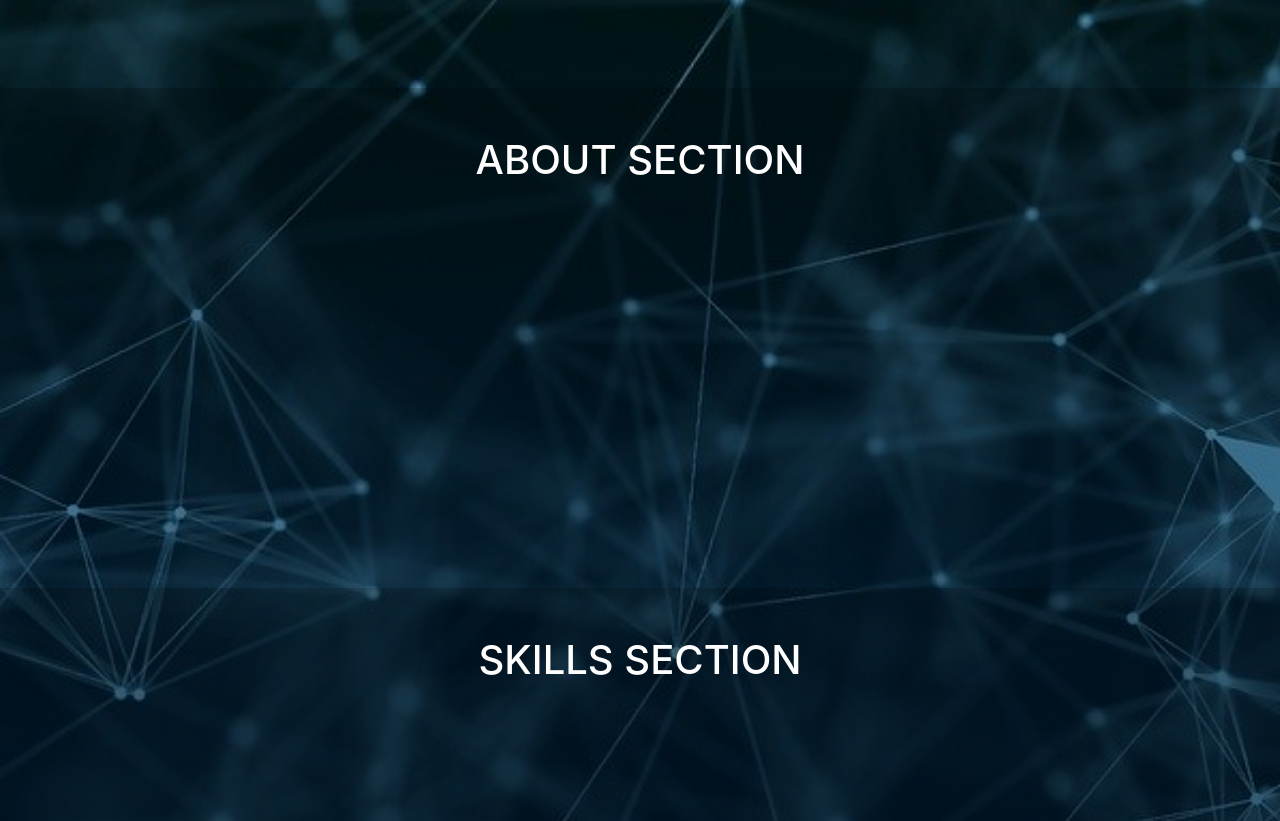
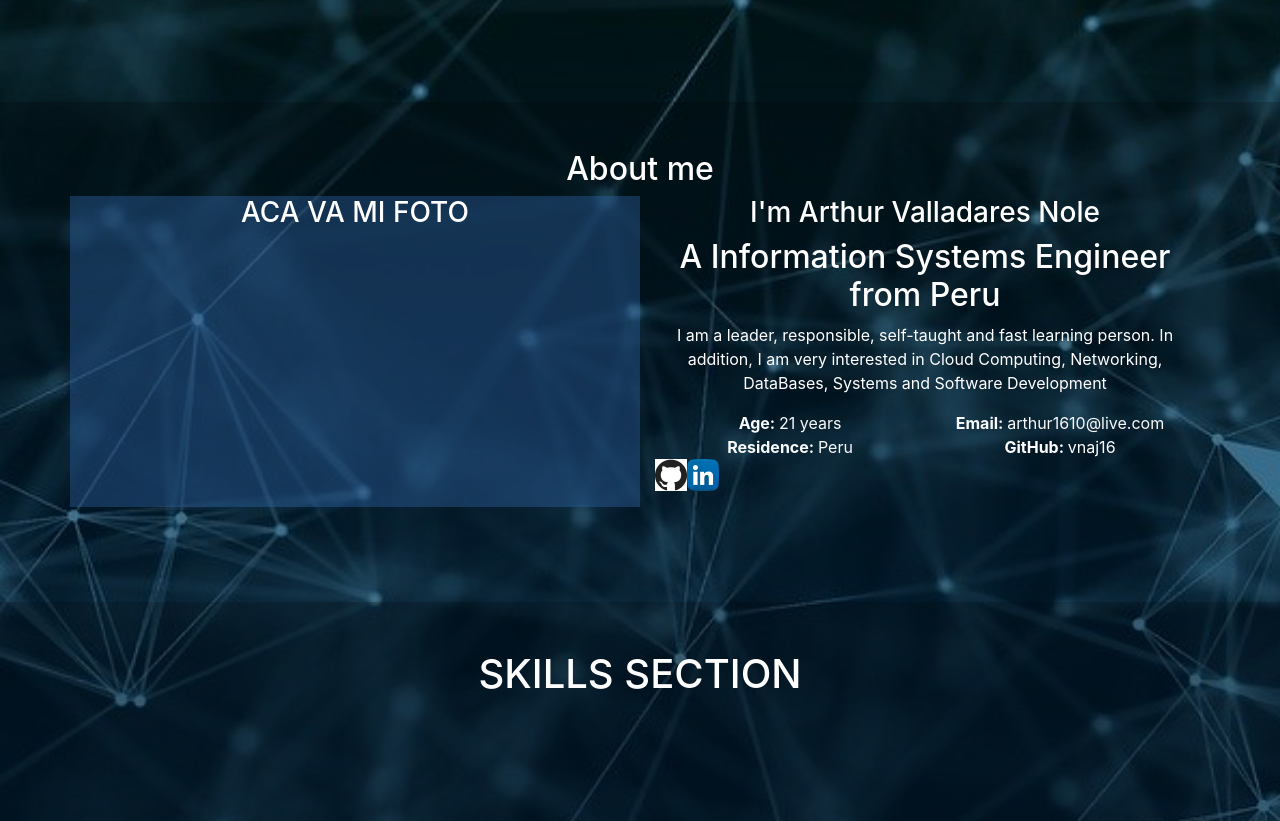
Before and after one commit to vnaj16/vnaj16.github.io, a plain HTML site: page index.html in a window 1280 px wide. Shown: the part 480-1301 px from the top of the page. Drawn offline with nearby package versions, Linux system fonts and the light colour scheme.

Commit message:
Avance parte de About me y puse logo

```diff
--- a/index.html
+++ b/index.html
@@ -17,9 +17,9 @@
 
 <body>
     <!--NAVEGATION-->
-    <nav class="navbar navbar-expand-lg navbar-dark bg-dark">
-        <a class="navbar-brand ml-1" href="/src/index.html">
-            <h3>Arthur VN</h3>
+    <nav class="navbar sticky-top navbar-expand-lg navbar-dark bg-dark">
+        <a class="navbar-brand ml-1" href="index.html">
+            <img src="/Images/Persona-logo-2.png" width="176" height="56" class="d-inline-block align-top" alt="" loading="lazy">
         </a>
 
         <button class="navbar-toggler" type="button" data-toggle="collapse" data-target="#navbarNav"
@@ -83,7 +83,55 @@
     <!--ABOUT ME-->
     <section class="section-aboutme">
         <div class="background-overlay-aboutme text-white py-5 text-center">
-            <h1>ABOUT SECTION</h1>
+            <div class="container">
+                <h2>About me</h2>
+                <div class="row">
+                    <div class="col" id="div-column-image">
+                        <h3>ACA VA MI FOTO</h3>
+                    </div>
+                    <div class="col" id="div-column-about">
+                        <h3>I'm Arthur Valladares Nole</h3>
+                        <h2>A <span>Information Systems Engineer</span> from <span>Peru</span></h2>
+                        <p>I am a leader, responsible, self-taught and fast learning person. In addition, I am very
+                            interested in Cloud Computing, Networking, DataBases, Systems and Software Development</p>
+                        <div class="div-personal-info container text-light">
+                            <div class="row row-cols-2">
+                                <div class="col">
+                                    <span class="font-weight-bold">Age: </span>
+                                    <span>21 years</span>
+                                </div>
+                                <div class="col">
+                                    <span class="font-weight-bold">Email: </span>
+                                    <span>arthur1610@live.com</span>
+                                </div>
+                                <div class="col">
+                                    <span class="font-weight-bold">Residence: </span>
+                                    <span>Peru</span>
+                                </div>
+                                <div class="col">
+                                    <a href="https://github.com/vnaj16" id="link-mygithub" target="blank">
+                                        <span class="font-weight-bold">GitHub: </span>
+                                        <span>vnaj16</span>
+                                    </a>
+                                </div>
+                            </div>
+                            <div class="row">
+                                <a href="https://github.com/vnaj16" target="blank" class="link-redes-sociales" >
+                                    <figure id="github-icon">
+                                        <img src="/Images/icons/logo_github.png" alt="github icon">
+                                    </figure>
+                                </a>
+                                <a href="https://www.linkedin.com/in/arthur-javier-valladares-nole-peru/" class="link-redes-sociales"  target="blank" >
+                                    <figure id="linkedin-icon">
+                                        <img src="/Images/icons/linkedin.png" alt="linkedin icon">
+                                    </figure>
+                                </a>
+                            </div>
+                        </div>
+
+                    </div>
+                </div>
+            </div>
         </div>
     </section>
     <!--ABOUT ME-->
--- a/main.css
+++ b/main.css
@@ -43,6 +43,34 @@ body{
     width: 100%;
     height: 100%;
 }
+
+#div-column-image{
+    background-color: rgba(48, 100, 168, 0.4);;
+}
+
+#div-column-about{
+
+}
+
+.link-redes-sociales{
+    margin: 5;
+}
+
+#link-mygithub{
+    color: rgb(255, 255, 255);
+}
+
+#github-icon img{
+    height: 32px;
+    width: 32px;
+    background-color: white;
+}
+
+#linkedin-icon img{
+    height: 32px;
+    width: 32px;
+}
+
 
 .section-skills{
     position: relative;
```
Also changed, not shown: Images/Persona-logo-2.png (added), Images/Personal-logo.png (added), Images/icons/linkedin.png (added), Images/icons/logo_github.png (added).
